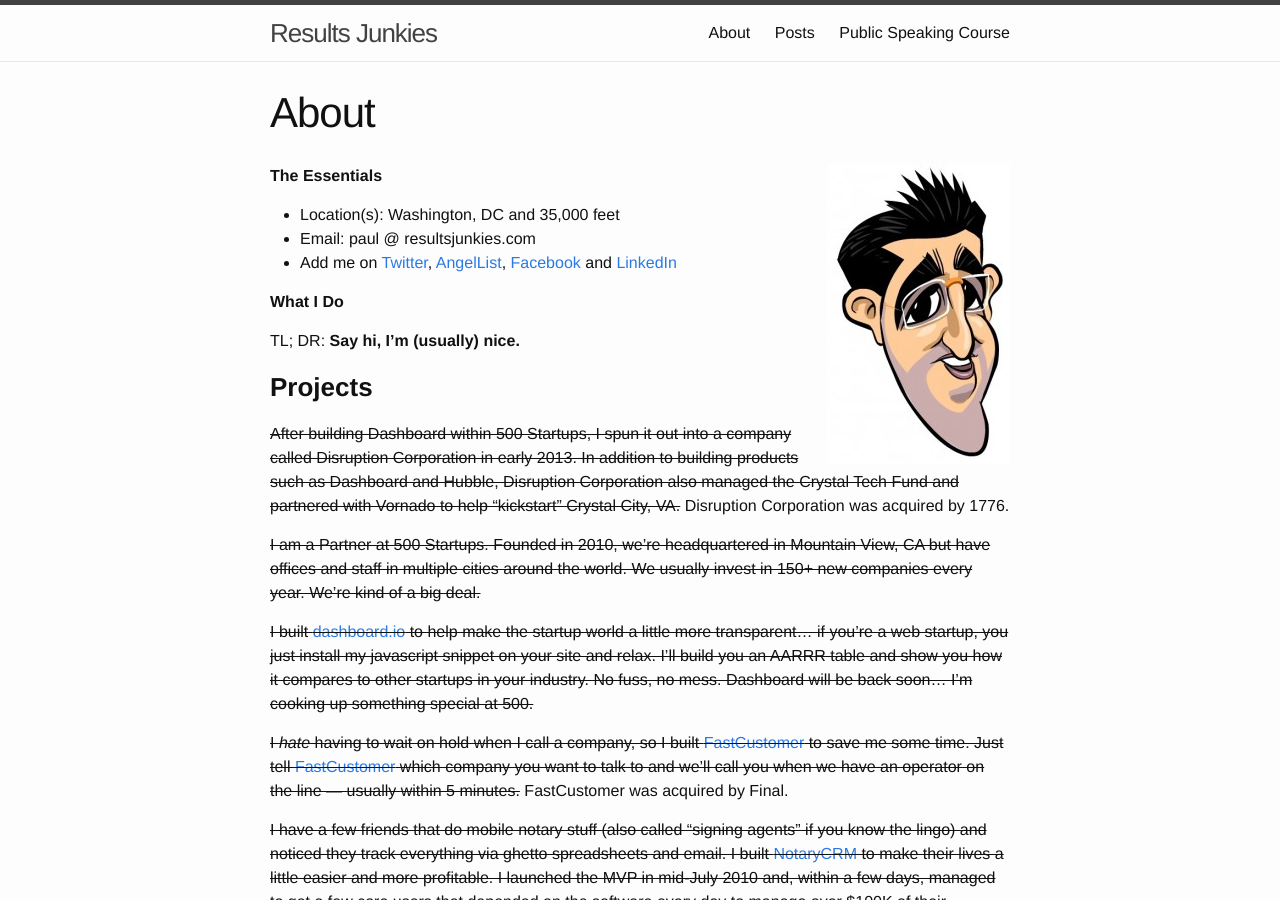
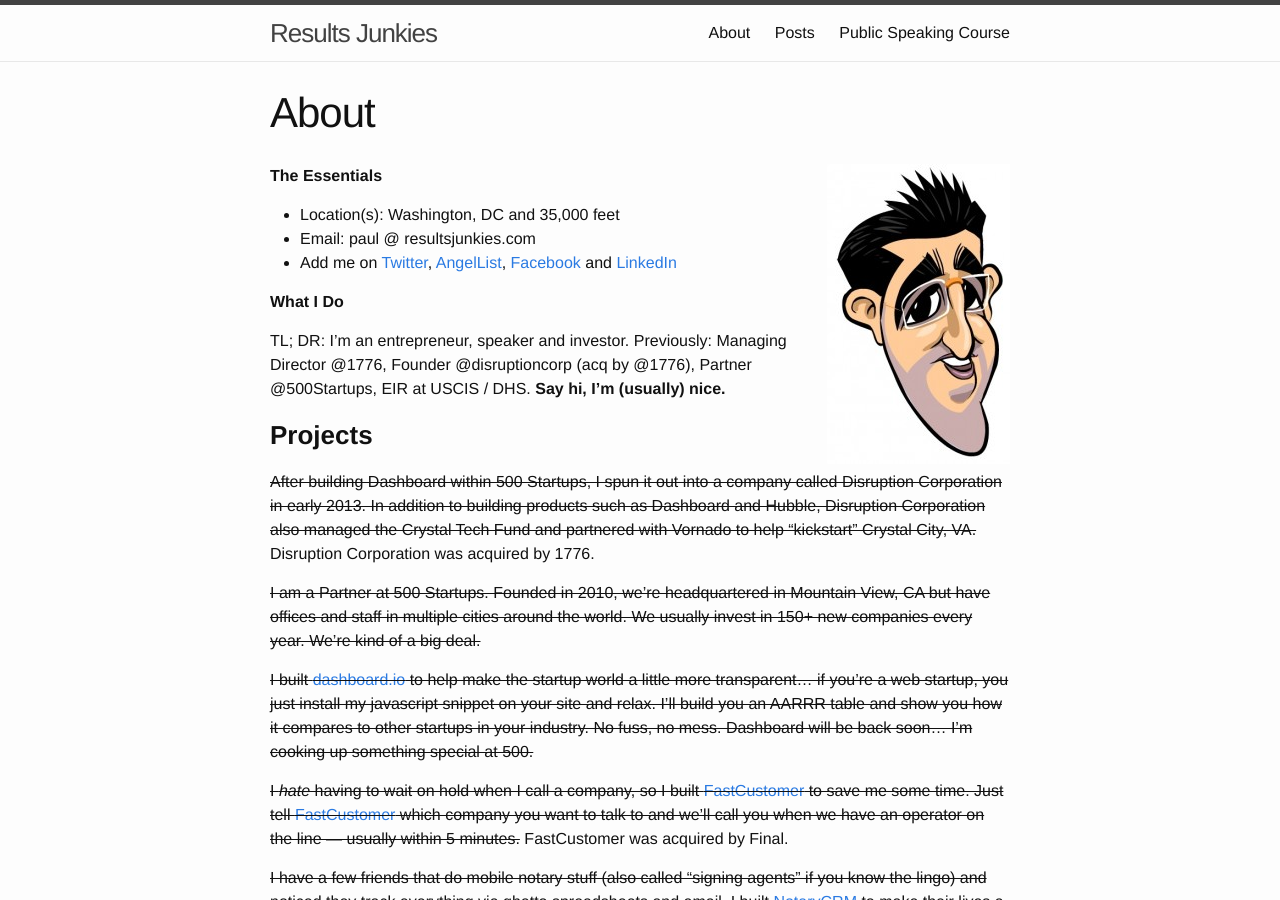
Before and after one commit to paulsingh/paulsingh.github.io, a Jekyll site: the page built from about.md, in a window 1280 px wide and 900 px high. Built offline with Jekyll 4.4.1, drawn with Linux system fonts in a browser that asks for light colours.

Commit message:
Adding some language to the about page.

```diff
--- a/about.md
+++ b/about.md
@@ -14,7 +14,7 @@
 
 **What I Do**
 
-TL; DR: **Say hi, I'm (usually) nice.**
+TL; DR: I'm an entrepreneur, speaker and investor. Previously: Managing Director @1776, Founder @disruptioncorp (acq by @1776), Partner @500Startups, EIR at USCIS / DHS. **Say hi, I'm (usually) nice.**
 
 ### **Projects**
 
```
